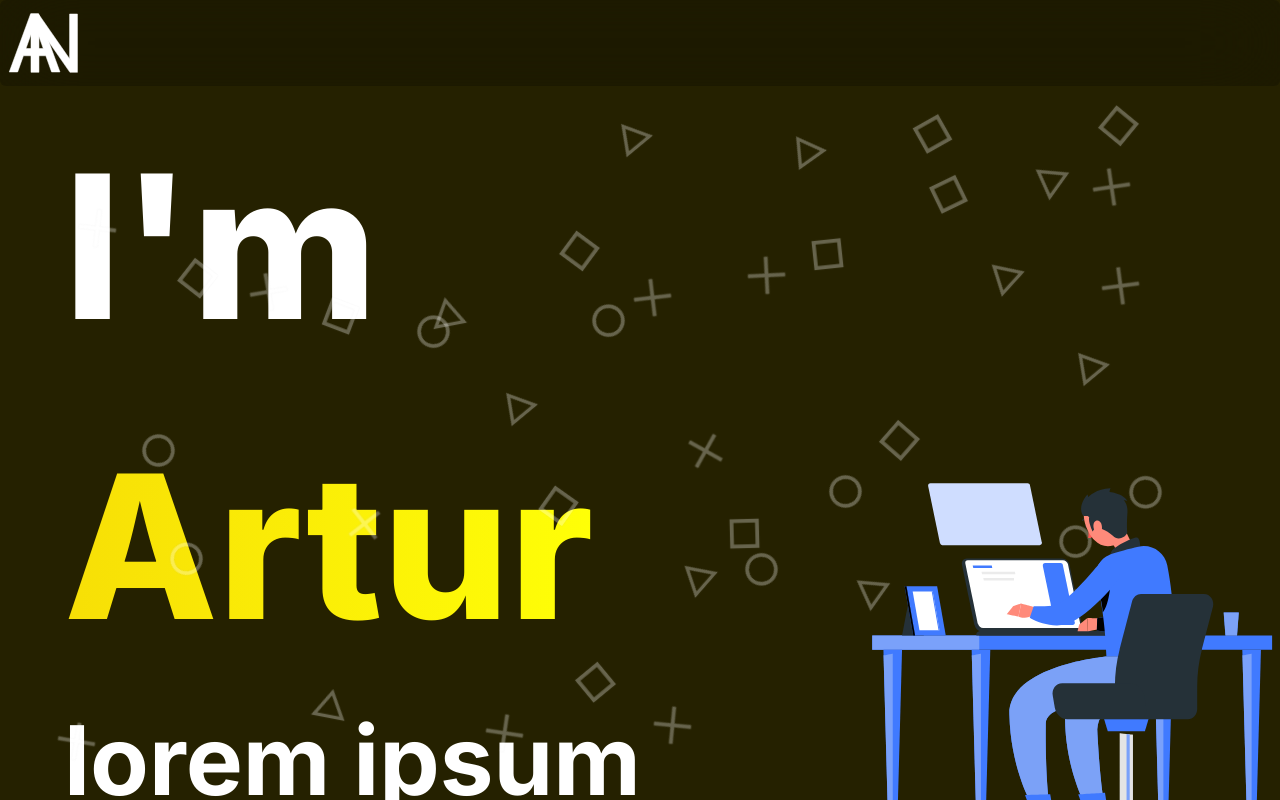
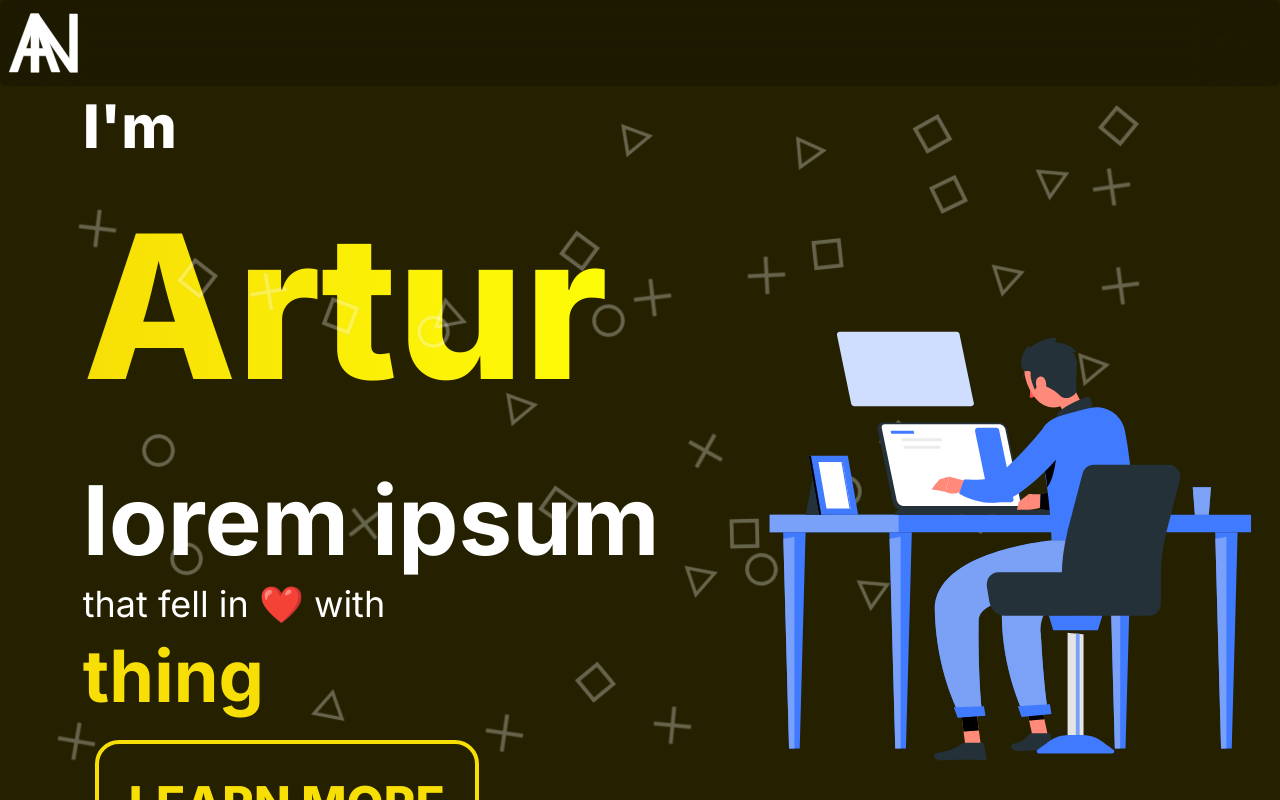
Before and after one commit to Arciiix/portfolio, a Next.js app: page / in a window 1280 px wide. Shown: the top 800 px of the page. Built offline with nearby package versions, Linux system fonts and the light colour scheme.

Commit message:
Add text animation

```diff
--- /dev/null
+++ b/src/components/Landing/Landing.module.css
@@ -0,0 +1,46 @@
+.letter::after {
+  position: relative;
+  display: inline-block;
+  color: white;
+  bottom: 0;
+  font-size: 24px;
+  text-shadow: 5px 5px 5px black;
+
+  overflow: hidden;
+}
+.letterA::after {
+  content: "mbitious";
+}
+.letterA:hover::after {
+  width: 4.5em;
+}
+
+.letterR::after {
+  content: "esilient";
+}
+.letterR:hover::after {
+  width: 4em;
+}
+.letterT::after {
+  content: "enacious";
+}
+.letterT:hover::after {
+  width: 4.5em;
+}
+.letterU::after {
+  content: "nique";
+}
+.letterU:hover::after {
+  width: 3em;
+}
+.letterR2::after {
+  content: "esourceful";
+}
+.letterR2:hover::after {
+  width: 5.5em;
+}
+
+.letter::after {
+  transition: all 0.5s;
+  width: 0px;
+}
--- a/src/components/Landing/Landing.tsx
+++ b/src/components/Landing/Landing.tsx
@@ -4,6 +4,8 @@ import { adjustColor } from "@/utils/color";
 import { useEffect, useMemo, useState } from "react";
 import FancyBackground from "../Animations/FancyBackground/FancyBackground";
 import AnimatedDeveloper from "../Animations/AnimatedDeveloper/AnimatedDeveloper";
+
+import styles from "./Landing.module.css";
 
 export default function Landing() {
   const [currentColor, setCurrentColor] = useState("#1baace");
@@ -29,16 +31,20 @@ export default function Landing() {
       >
         <FancyBackground />
         <div className="my-24 h-full flex flex-col lg:flex-row items-center justify-center lg:justify-around">
-          <div className="m-16 mt-0 flex flex-col gap-4">
-            <span className="text-[100px] lg:text-[200px] font-extrabold">
-              I&apos;m{" "}
+          <div className="m-16 mt-0 flex flex-col gap-4 whitespace-pre">
+            <span className="text-[100px] lg:text-[200px] font-extrabold flex flex-col">
+              <span className="text-6xl">I&apos;m</span>
               <span
-                className="text-transparent bg-clip-text transition-all"
+                className="text-transparent bg-clip-text transition-all cursor-pointer"
                 style={{
                   backgroundImage: `linear-gradient(to right, ${currentColor}, ${lighterColor})`,
                 }}
               >
-                Artur
+                <span className={`${styles.letter} ${styles.letterA}`}>A</span>
+                <span className={`${styles.letter} ${styles.letterR}`}>r</span>
+                <span className={`${styles.letter} ${styles.letterT}`}>t</span>
+                <span className={`${styles.letter} ${styles.letterU}`}>u</span>
+                <span className={`${styles.letter} ${styles.letterR2}`}>r</span>
               </span>
             </span>
             <div className="flex flex-col gap-4">
```
